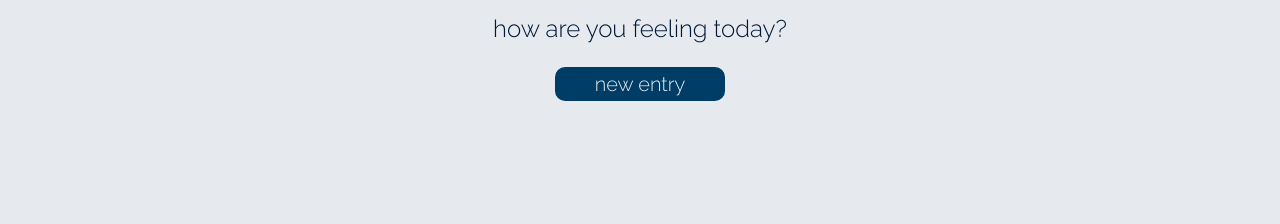
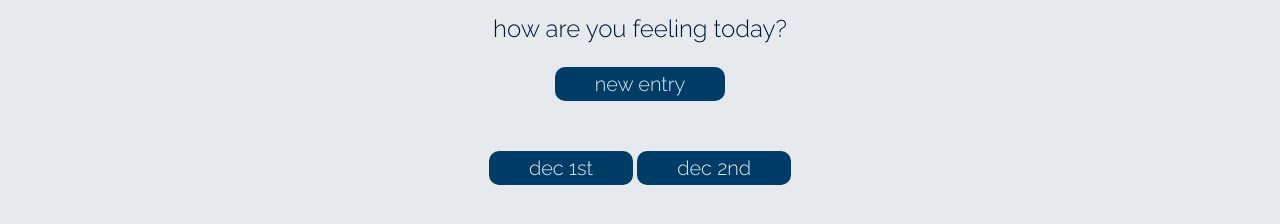
Before and after one commit to prach19/lock_n_code, a website: page phase3/dashboard.html in a window 1280 px wide. Shown: the part 310-534 px from the top of the page. Drawn offline with Linux system fonts and the light colour scheme.

Commit message:
Update dashboard.html

```diff
--- a/phase3/dashboard.html
+++ b/phase3/dashboard.html
@@ -27,6 +27,11 @@
       <p>how are you feeling today?</p>
       <button class="button" onclick="templates()">new entry</button>
 
+ <div class="past-entry">
+        <button class="button" onclick="pastentry1()">dec 1st</button>
+        <button class="button" onclick="pastentry2()">dec 2nd</button>
+    </div>
+
       <div class="new-item">
         <button class="button" onclick="any()">anything and everything</button>
         <button class="button" onclick="high()">highs and lows</button>
```
